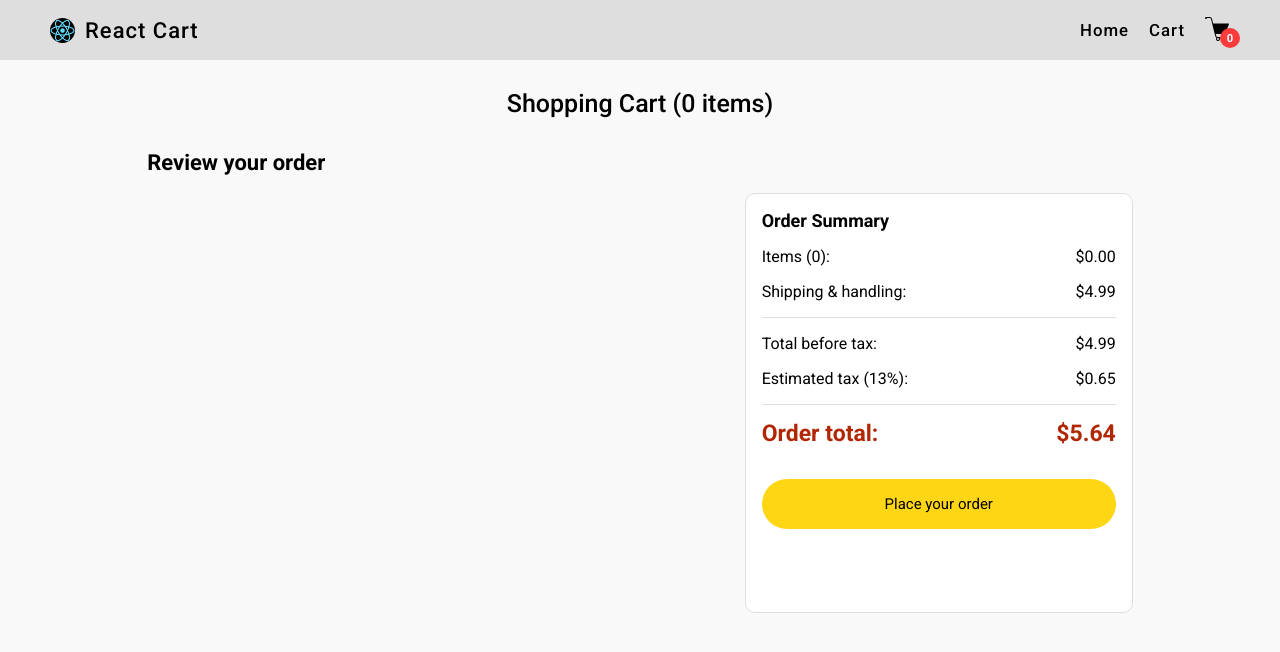
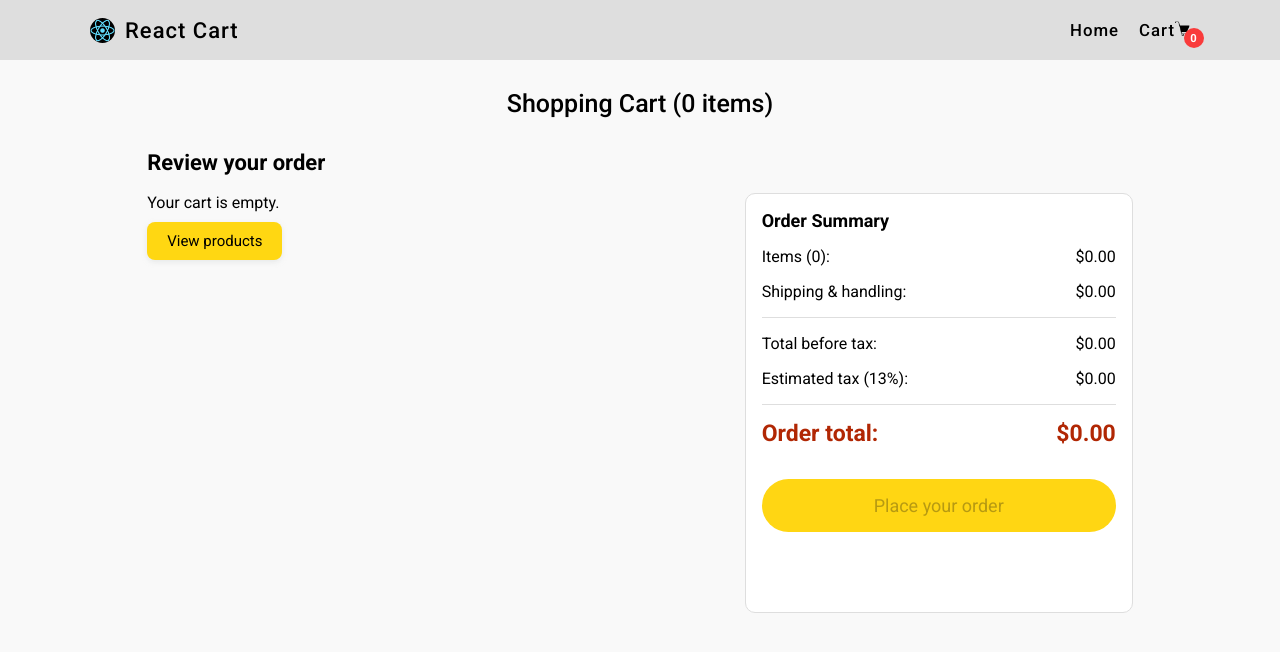
Before and after one commit to apoorvarao147/react-cart, a React (Create React App) app: page /cart in a window 1280 px wide. Shown: the top 652 px of the page. Built offline with nearby package versions, Linux system fonts and the light colour scheme.

Commit message:
set cart without duplicates

```diff
--- a/src/App.tsx
+++ b/src/App.tsx
@@ -1,24 +1,44 @@
 //@ts-nocheck
-import './styles/app.scss';
-import {BrowserRouter, Routes, Route} from 'react-router-dom';
+import "./styles/app.scss";
+import { BrowserRouter, Routes, Route } from "react-router-dom";
 
-import Header from './components/Header';
-import Home from './components/Home';
-import Cart from './components/Cart';
-import { useState } from 'react';
+import Header from "./components/Header";
+import Home from "./components/Home";
+import Cart from "./components/Cart";
+import { useState } from "react";
 
 function App() {
-
-  const[cart, setCart] = useState<any>([])
+  const [cart, setCart] = useState<any>([]);
+  const [cartQuantity, setCartQuantity] = useState(0);
 
   return (
     <div className="App">
       <BrowserRouter>
-      <Header />
-      <Routes>
-        <Route path="/" element={<Home cart={cart} setCart={setCart} />} />
-        <Route path="/cart" element={<Cart cart={cart} setCart={setCart} />} />
-      </Routes>
+        <Header cartQuantity={cartQuantity} />
+        <Routes>
+          <Route
+            path="/"
+            element={
+              <Home
+                cart={cart}
+                setCart={setCart}
+                cartQuantity={cartQuantity}
+                setCartQuantity={setCartQuantity}
+              />
+            }
+          />
+          <Route
+            path="/cart"
+            element={
+              <Cart
+                cart={cart}
+                setCart={setCart}
+                cartQuantity={cartQuantity}
+                setCartQuantity={setCartQuantity}
+              />
+            }
+          />
+        </Routes>
       </BrowserRouter>
     </div>
   );
--- a/src/components/Cart.tsx
+++ b/src/components/Cart.tsx
@@ -2,10 +2,10 @@
 import { useEffect, useState } from "react";
 import "../styles/cart.scss";
 import Order from "./Order";
+import {Link} from 'react-router-dom'
 
-function Cart({ cart, setCart }) {
-  const [cartQuantity, setCartQuantity] = useState(0)
-  const [isUpdate, setIsUpdate] = useState(false);
+function Cart({ cart, setCart, cartQuantity, setCartQuantity }) {
+  // const [cartQuantity, setCartQuantity] = useState(0)
 
   useEffect(() => {
     let qty = cart.map(product => product.quantity)
@@ -17,11 +17,6 @@ function Cart({ cart, setCart }) {
 
   const handleDelete = (id) => {
     setCart(cart.filter(product => product.id !== id));
-  };
-
-  const handleUpdate = (id) => {
-    setUpdateProduct(cart.filter(product => product.id === id))
-    setIsUpdate(true);
   };
 
   const increaseQuantity = (id) => {
@@ -45,8 +40,13 @@ function Cart({ cart, setCart }) {
       <div className="cart">
         <h4>Review your order</h4>
 
+        {/* {cartQuantity ? '' : <EmptyCart />} */}
+
         <div className="orders">
           <div className="order-items">
+
+            {cartQuantity ? '' : <EmptyCart />}
+
             {cart.map((item) => (
               <div key={item.id} className="item">
                 <img src={item.imgSrc} alt={item.name} />
@@ -64,9 +64,9 @@ function Cart({ cart, setCart }) {
                   </div>
 
                   <div className="quantity">
-                    <button onClick={() => handleUpdate(item.id)}>
-                      {isUpdate ? `Save` : `Update`}
-                    </button>
+                    {/* <button onClick={() => handleUpdate(item.id)}>
+                      Update
+                    </button> */}
                     <button onClick={() => handleDelete(item.id)}>
                       Delete
                     </button>
@@ -83,4 +83,15 @@ function Cart({ cart, setCart }) {
   );
 }
 
+const EmptyCart = () => {
+  return (
+    <div className="empty-cart">
+      <p>Your cart is empty.</p>
+      <Link to={"/"}>
+        <button>View products</button>
+      </Link>
+    </div>
+  )
+}
+
 export default Cart;
--- a/src/components/Header.tsx
+++ b/src/components/Header.tsx
@@ -1,3 +1,4 @@
+//@ts-nocheck
 import '../styles/header.scss';
 import {Link} from 'react-router-dom';
 import cart from '../images/shopping-cart.png';
@@ -6,15 +7,15 @@ import { useState } from 'react';
 
 
 
-function Header() {
-
+function Header({cartQuantity}) {
   const [quantity, setQuantity] = useState(0)
-
   return (
     <div className="header">
       <div>
-        <img src={logo} width="25px" />
-        <h2>React Cart</h2>
+        <Link to={"/"}>
+          <img src={logo} width="25px" />
+          <h2>React Cart</h2>
+        </Link>
       </div>
 
       <div>
@@ -23,11 +24,10 @@ function Header() {
             <Link to={"/"}>Home</Link>
           </li>
           <li>
-            <Link to={"/cart"}>Cart</Link>
-          </li>
-          <li onClick={() => setQuantity(quantity => quantity + 1)}>
-            <img src={cart} alt="cart" width="25px" />
-            <p>{quantity}</p>
+            <Link to={"/cart"}>Cart
+            <img src={cart} alt="cart" />
+            <p>{cartQuantity}</p>
+            </Link>
           </li>
         </ul>
       </div>
--- a/src/components/Home.tsx
+++ b/src/components/Home.tsx
@@ -2,7 +2,7 @@
 import "../styles/home.scss";
 import { useState, useEffect } from "react";
 
-function Home({ cart, setCart }) {
+function Home({ cart, setCart, cartQuantity, setCartQuantity }) {
   const [products, setProducts] = useState<any>([]);
 
   useEffect(() => {
@@ -15,8 +15,20 @@ function Home({ cart, setCart }) {
   }, []);
 
   const addToCartHandler = (options: any) => {
-    console.log(cart)
-    setCart([...cart, options]);
+    if(cart.length > 0) {
+      let itemIsPresent = false
+      for (let item of cart) {
+        if (item.id === options.id) {
+          itemIsPresent = true
+        }
+      }
+      itemIsPresent ? setCart([...cart]): setCart([...cart, options])
+      itemIsPresent ? setCartQuantity(cartQuantity) : setCartQuantity(cartQuantity + 1)
+
+    } else {
+      setCart([...cart, options])
+      setCartQuantity(cartQuantity + 1)
+    }
   };
 
   return (
@@ -56,7 +68,7 @@ const ProductCard = ({
     </div>
     <p>{name}</p>
     <h4>${(price / 100).toFixed(2)}</h4>
-    <button onClick={() => handler({ name, price, id, imgSrc, quantity: 1 })}>
+    <button onClick={() => handler({ id, name, imgSrc, price, quantity: 1 })}>
       Add to Cart
     </button>
   </div>
--- a/src/components/Order.tsx
+++ b/src/components/Order.tsx
@@ -29,23 +29,23 @@ function Order({ cart, cartQuantity }) {
         </div>
         <div>
           <p>Shipping & handling:</p>
-          <p>${priceShipping}</p>
+          <p>${cartQuantity ? priceShipping : '0.00'}</p>
         </div>
         <div className="order-tax">
           <p>Total before tax:</p>
-          <p>${total}</p>
+          <p>${cartQuantity ? total : '0.00'}</p>
         </div>
         <div>
           <p>Estimated tax (13%):</p>
-          <p>${totalTax}</p>
+          <p>${cartQuantity ? totalTax : '0.00'}</p>
         </div>
 
         <div className="order-total">
           <h2>Order total:</h2>
-          <h2>${orderTotal}</h2>
+          <h2>${cartQuantity ? orderTotal : '0.00'}</h2>
         </div>
 
-        <button>Place your order</button>
+        <button disabled={cartQuantity ? "" : "true"}>Place your order</button>
       </div>
     </div>
   );
--- a/src/styles/cart.scss
+++ b/src/styles/cart.scss
@@ -111,10 +111,30 @@
 
           }
         }
+
+        .empty-cart {
+          display: flex;
+          flex-direction: column;
+          gap: 10px;
+
+          >a {
+            >button {
+              padding: 10px 20px;
+              background-color: rgb(255,215,18);
+              box-shadow: 0 2px 5px rgba(213, 217, 217, 0.5);
+              border: none;
+              border-radius: 8px;
+              font-size: 15px;
+              cursor: pointer;
+              &:hover {
+                background-color:  rgb(220, 186, 16);
+              }
+            }
+          }
+        }
       }
+    }
 
 
-
-    }
   }
 }
--- a/src/styles/header.scss
+++ b/src/styles/header.scss
@@ -7,12 +7,15 @@
   align-items: center;
   position: sticky;
   top: 0;
-  padding: 0 50px;
+  padding: 0 90px;
 
   >div {
     display:flex;
     gap: 10px;
 
+    >a {
+      display: flex;
+      gap: 10px;
       >img {
         background-color: black;
         border-radius: 30px;
@@ -22,7 +25,11 @@
         font-size: 22px;
         font-weight: 500;
         letter-spacing: 1px;
+        color: black;
       }
+    }
+
+
 
     >ul {
       display: flex;
@@ -33,18 +40,22 @@
 
       >li {
         cursor: pointer;
+
         >a {
           color: black;
           font-size: 1.05rem;
           font-weight: 500;
           letter-spacing: 1px;
 
+
+          >img {
+            width: 15px;
           }
 
           >p {
             position: absolute;
             top: 28px;
-          right: 40px;
+            right: 76px;
             width: 20px;
             height: 20px;
             color: white;
@@ -56,10 +67,10 @@
             font: 900 0.7rem "Roboto";
             border-radius: 50%;
           }
+
+        }
       }
     }
   }
 
-
-
 }
--- a/src/styles/order.scss
+++ b/src/styles/order.scss
@@ -23,7 +23,7 @@
       background-color: rgb(255,214,19);
       border-radius: 2rem;
       margin-top: 1rem;
-      font-size: 15px;
+      font-size: 18px;
       cursor: pointer;
 
       &:hover {
```
Lines whose indentation alone changed are shown as unchanged.
